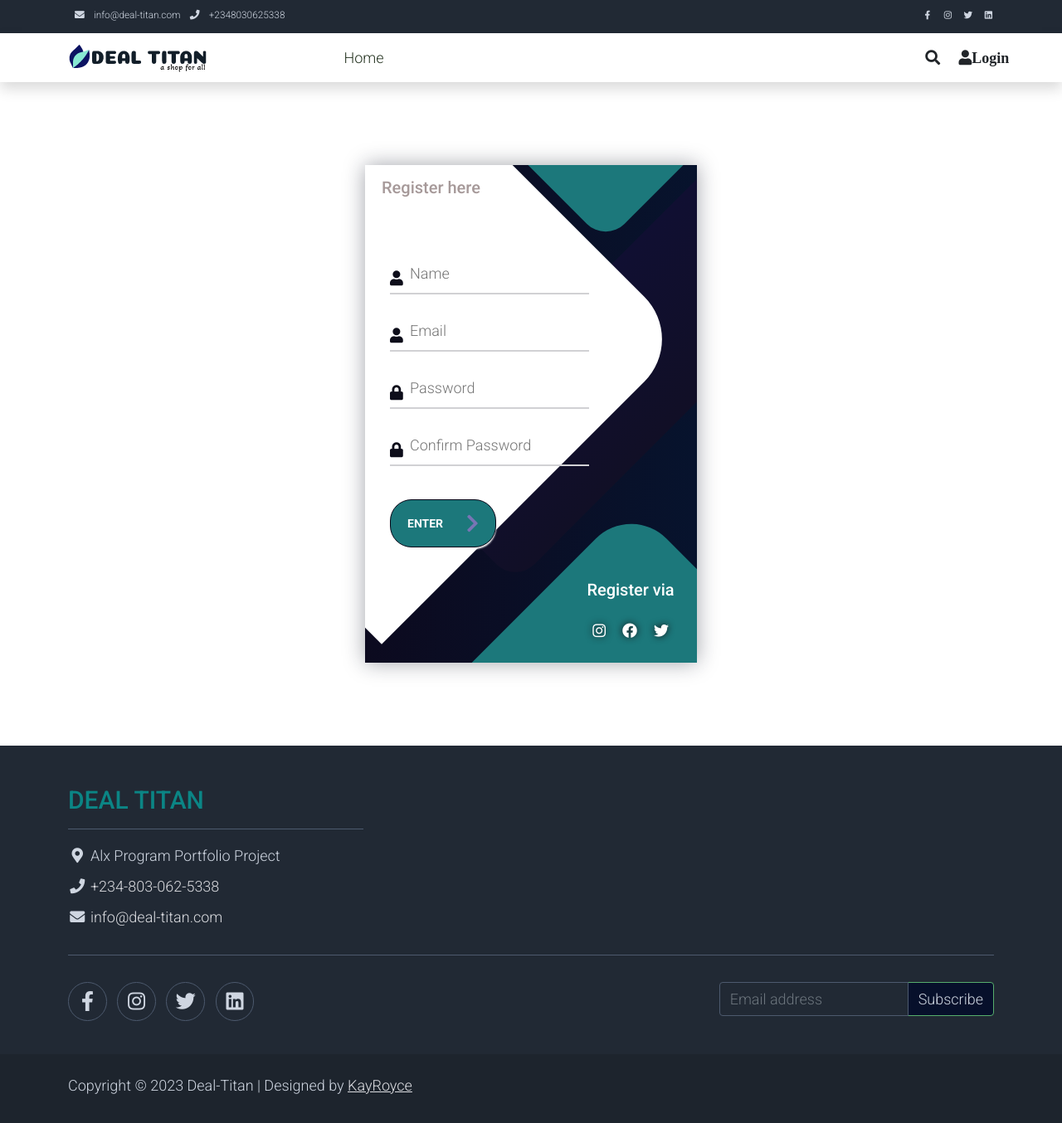
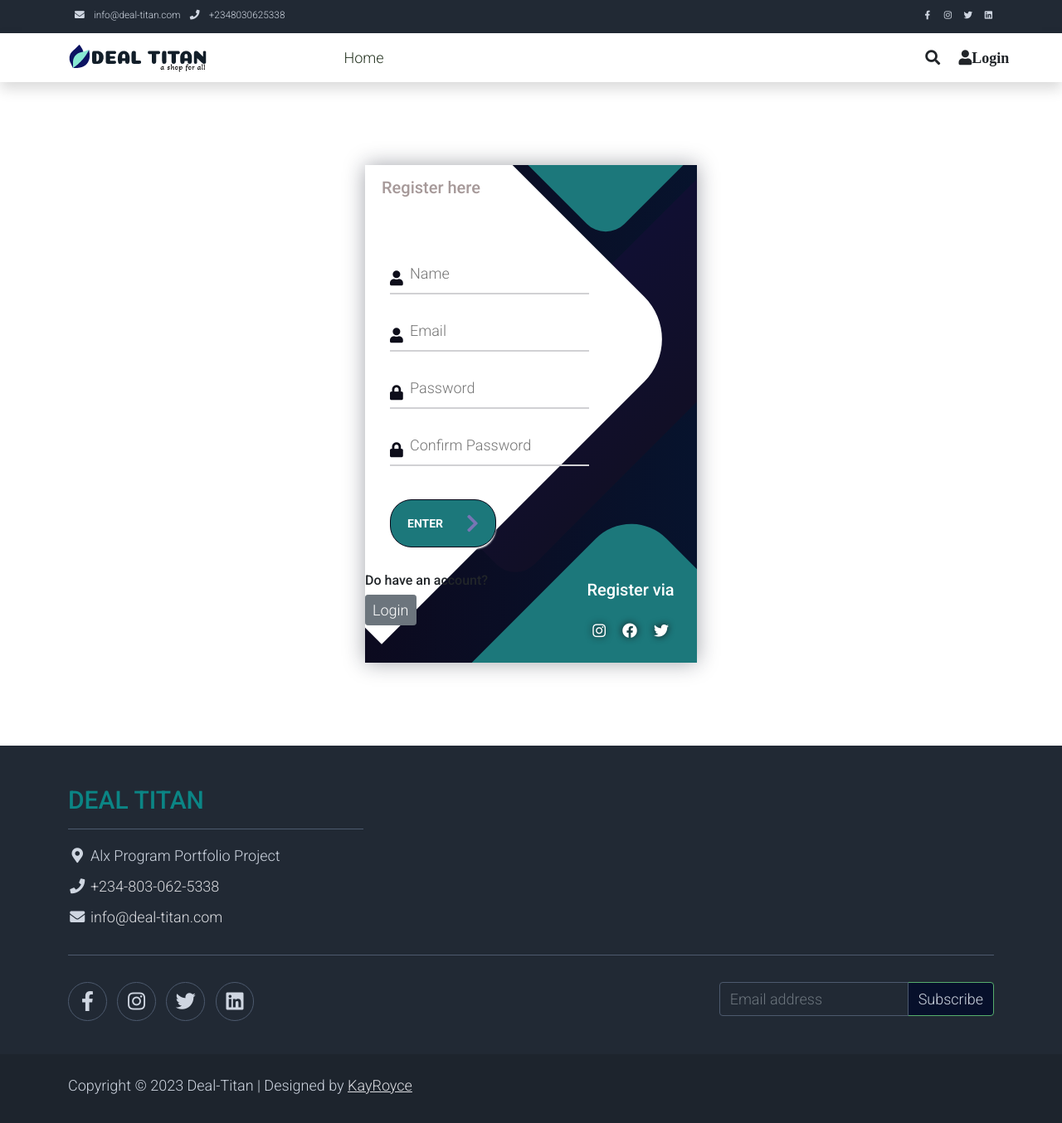
Before and after one commit to kayroyce/deal_titan, a Flask app: page /register in a window 1280 px wide. Shown: the whole page at 83% size. Run offline with Flask 3, Linux system fonts and the light colour scheme; some libraries are stand-ins or nearby versions.

Commit message:
added sub register and login page

```diff
--- a/templates/login.html
+++ b/templates/login.html
@@ -104,6 +104,7 @@
 					<i class="button__icon fas fa-chevron-right"></i>
 				</button>
 			</form>
+			<div class="checkbox mb-3">                      <h6>Do not have an account?</h6>                      <a class="btn btn-sm btn-secondary" href="{{ url_for('register') }}">Register</a>                 </div>
 			<div class="social-login">
 				<h5>login via</h5>
 				<div class="social-icons">
--- a/templates/register.html
+++ b/templates/register.html
@@ -111,6 +111,7 @@
 					<i class="button__icon fas fa-chevron-right"></i>
 				</button>
 			</form>
+			<div class="checkbox mb-3">                      <h6>Do have an account?</h6>                      <a class="btn btn-sm btn-secondary" href="{{ url_for('login') }}">Login</a>                 </div>
 			<div class="social-login">
 				<h5>Register via</h5>
 				<div class="social-icons">
```
